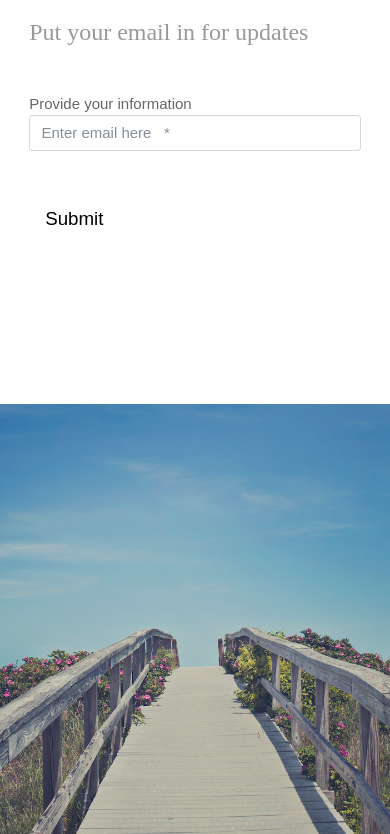
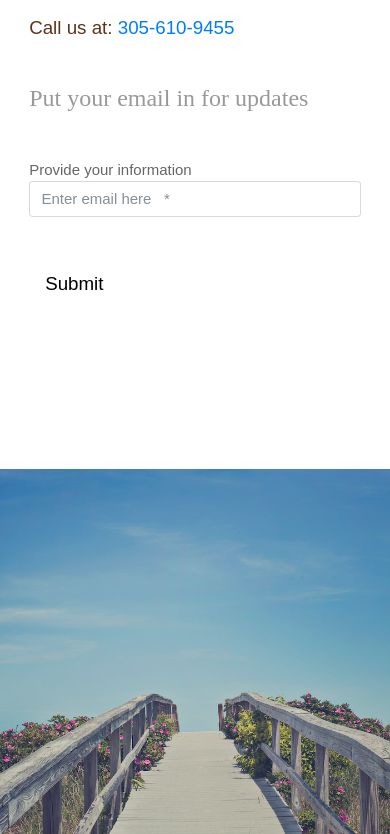
Before and after one commit to jprefer/capecodcranola, a plain HTML site: page index.html in a window 390 px wide. Shown: the part 477-1311 px from the top of the page. Drawn offline with nearby package versions, Linux system fonts and the light colour scheme; a web font is replaced by a local one.

Commit message:
put susies phone number in

```diff
--- a/index.html
+++ b/index.html
@@ -92,8 +92,13 @@
 				<div class="wsize2">
 					<h3 style="color:#5c331a;" class="l1-txt1 p-b-34 respon3">
 						Coming Soon
+
 					</h3>
+					<h5 style="color:#5c331a;" >
+					Call us at: <a href="tel:13056109455">305-610-9455</a></p>
 
+						</h5>
+						<br><br>
 					<p class="m2-txt1 p-b-46">
 						Put your email in for updates
 					</p>
@@ -109,6 +114,7 @@
 
 					<br/>
 					</div>
+
 				</div>
 			</div>
 
```
